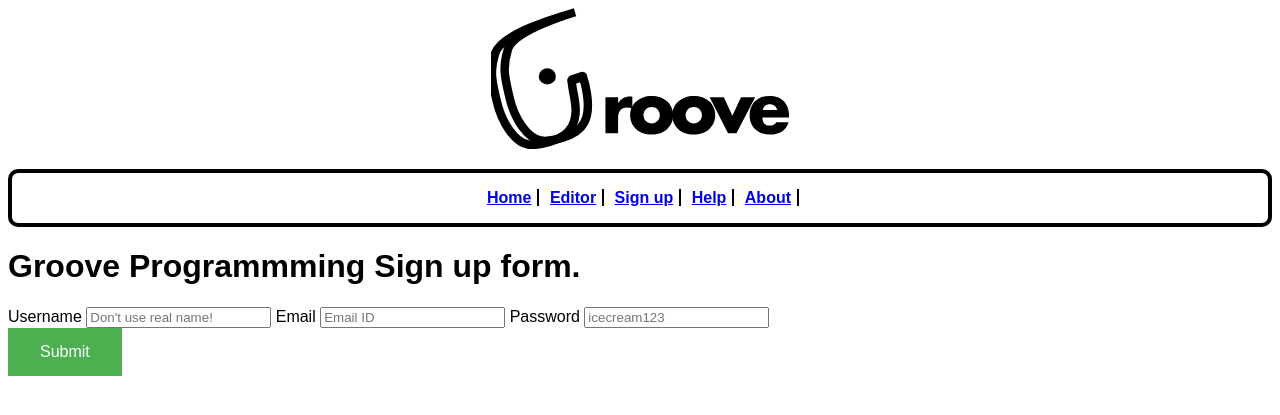
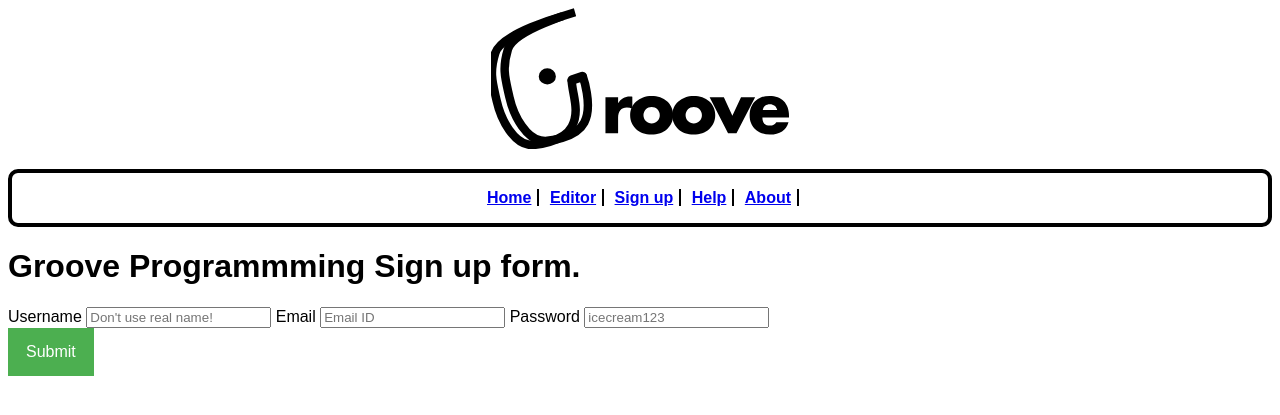
Before and after one commit to GrooveProgramming/GrooveProgramming.github.io, a PHP site: page /signup.html in a window 1280 px wide. Shown: the top 415 px of the page. Run offline with PHP 8.4, Linux system fonts and the light colour scheme.

Commit message:
Update index.css

```diff
--- a/index.css
+++ b/index.css
@@ -27,7 +27,7 @@ nav ul li {
   background-color: #4CAF50;
   border: none;
   color: white;
-  padding: 15px 32px;
+  padding: 15px 18px;
   text-align: center;
   text-decoration: none;
   display: inline-block;
```
